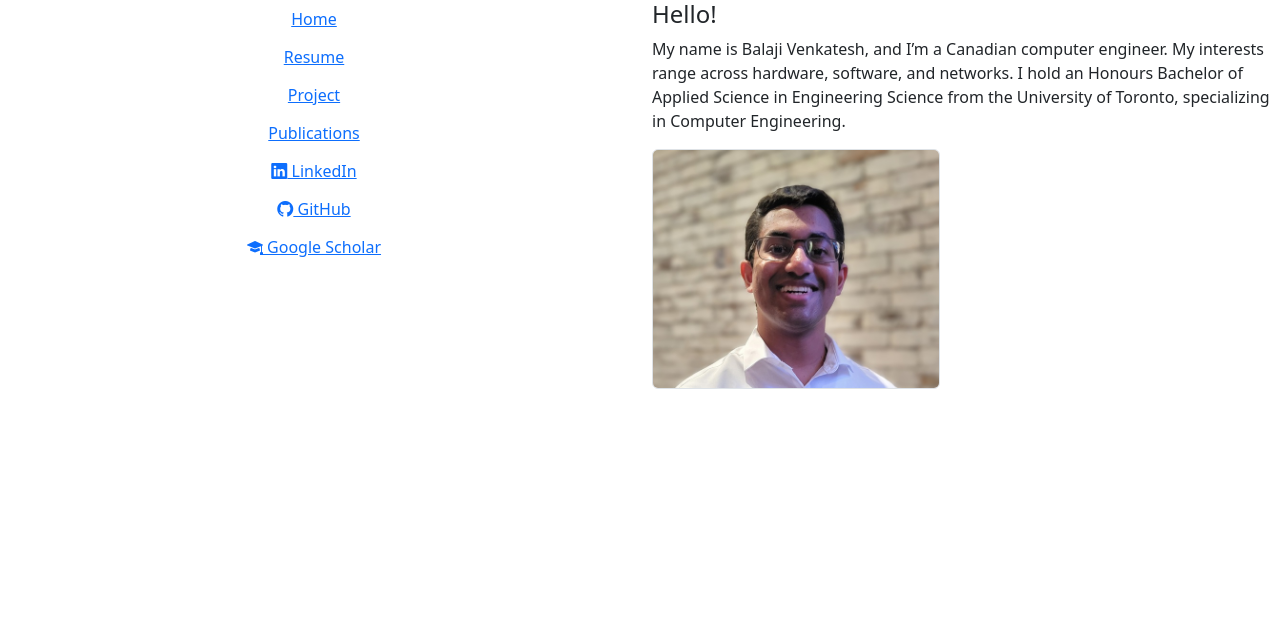
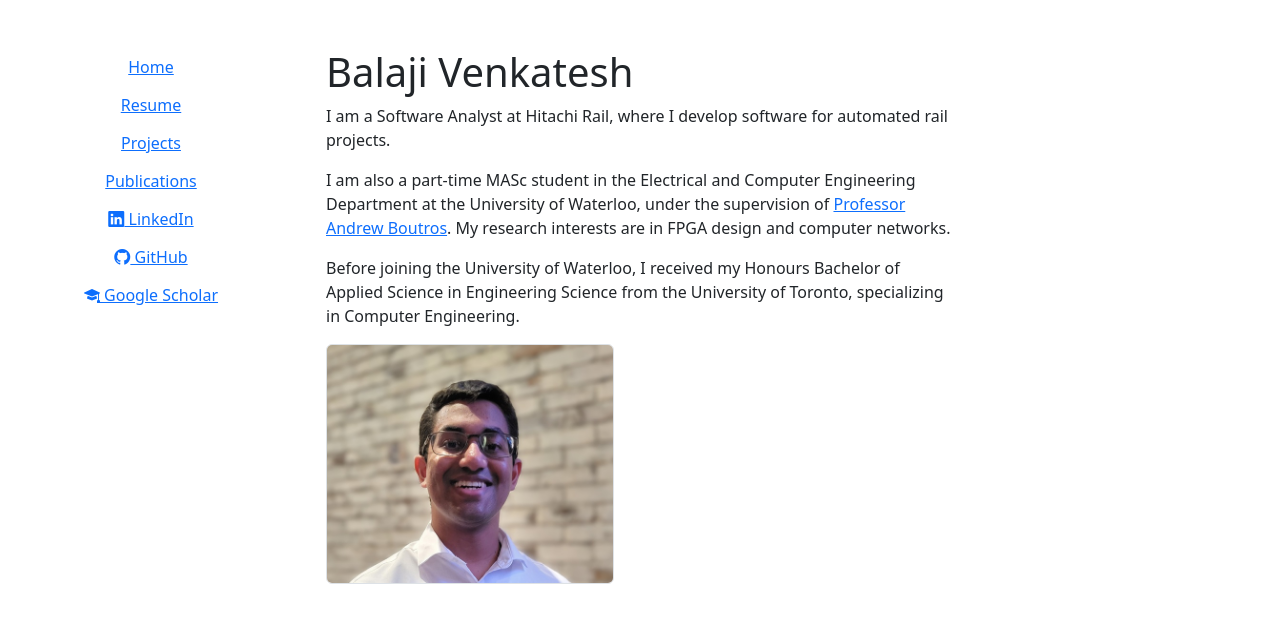
Before and after one commit to balaji-venkatesh/balaji-venkatesh.github.io, a Jekyll site: the page built from README.md, in a window 1280 px wide. Shown: the top 623 px of the page. Built offline with Jekyll 4.4.1, drawn with Linux system fonts in a browser that asks for light colours.

```diff
--- a/README.md
+++ b/README.md
@@ -1,11 +1,14 @@
 ---
-title: Home
-order: 1
+title: Balaji Venkatesh
 permalink: /
 ---
 
-#### Hello!
+# Balaji Venkatesh
 
-My name is Balaji Venkatesh, and I'm a Canadian computer engineer. My interests range across hardware, software, and networks. I hold an Honours Bachelor of Applied Science in Engineering Science from the University of Toronto, specializing in Computer Engineering.
+I am a Software Analyst at Hitachi Rail, where I develop software for automated rail projects.
+
+I am also a part-time MASc student in the Electrical and Computer Engineering Department at the University of Waterloo, under the supervision of [Professor Andrew Boutros](https://andrewboutros.github.io/). My research interests are in FPGA design and computer networks.
+
+Before joining the University of Waterloo, I received my Honours Bachelor of Applied Science in Engineering Science from the University of Toronto, specializing in Computer Engineering.
 
 <img class="rounded border" src="/assets/Balaji Venkatesh.jpeg" style="width:18rem; height:15rem;" alt="Photo of Balaji Venkatesh"/>
--- a/_layouts/default.html
+++ b/_layouts/default.html
@@ -14,16 +14,16 @@
 
 <body class="row">
     <script src="/assets/colourMode.js"></script>
-    <nav class="col-md-3 vstack my-8">
+    <nav class="col-md-3 my-5"><div class="vstack">
         <a class="btn btn-link" href="/">Home</a>
 	<a class="btn btn-link" href="/resume">Resume</a>
-	<a class="btn btn-link" href="/projects">Project</a>
+	<a class="btn btn-link" href="/projects">Projects</a>
 	<a class="btn btn-link" href="/publications">Publications</a>
         <a class="btn btn-link" href="https://www.linkedin.com/in/balajivca/"><i class="bi bi-linkedin"></i> LinkedIn </a>
         <a class="btn btn-link" href="https://github.com/balaji-venkatesh/"><i class="bi bi-github"></i> GitHub </a>
         <a class="btn btn-link" href="https://scholar.google.com/citations?user=5_CuemEAAAAJ"><i class="bi bi-mortarboard-fill"></i> Google Scholar </a>
-    </nav>
-    <div class="col-md-6 my-8">
+    </div></nav>
+    <div class="col-md-6 my-5">
         {{ content }}
     </div>
     <script src="https://cdn.jsdelivr.net/npm/bootstrap@5.3.3/dist/js/bootstrap.bundle.min.js"
```
Also changed, not shown: projects.md (+2 -0 lines), publications.md (+2 -0 lines), resume.md (+2 -1 lines).
